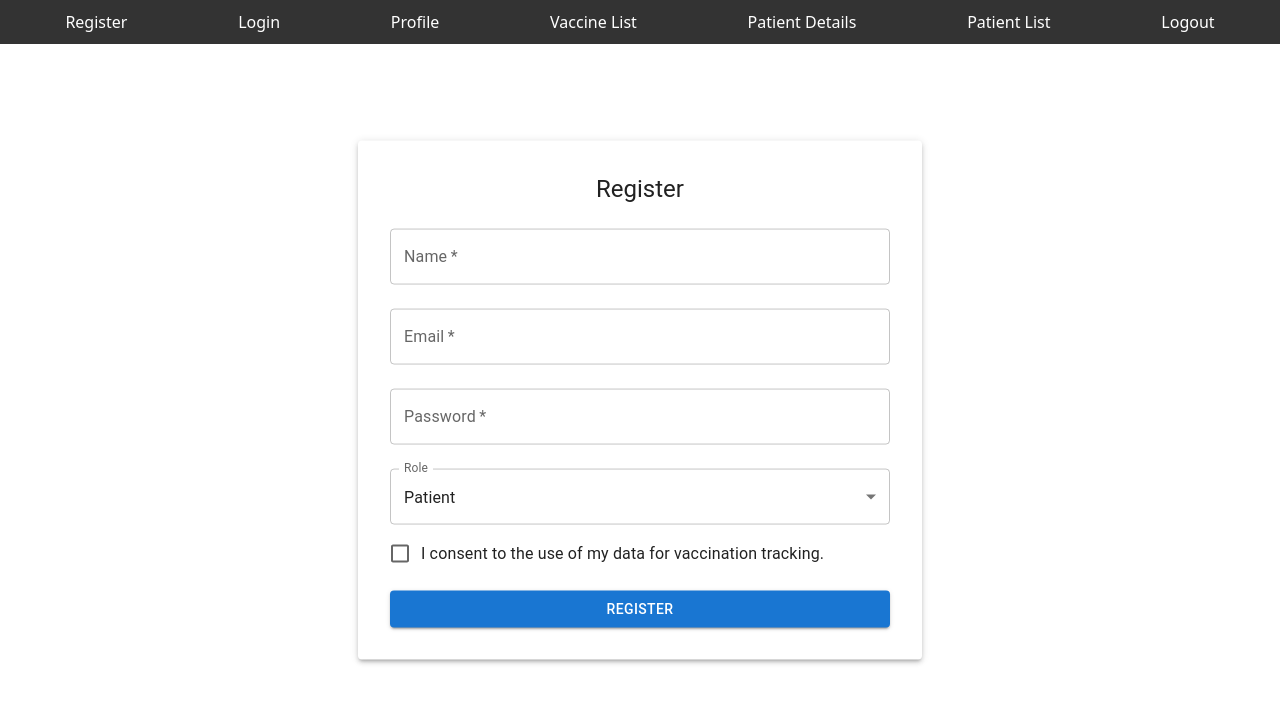
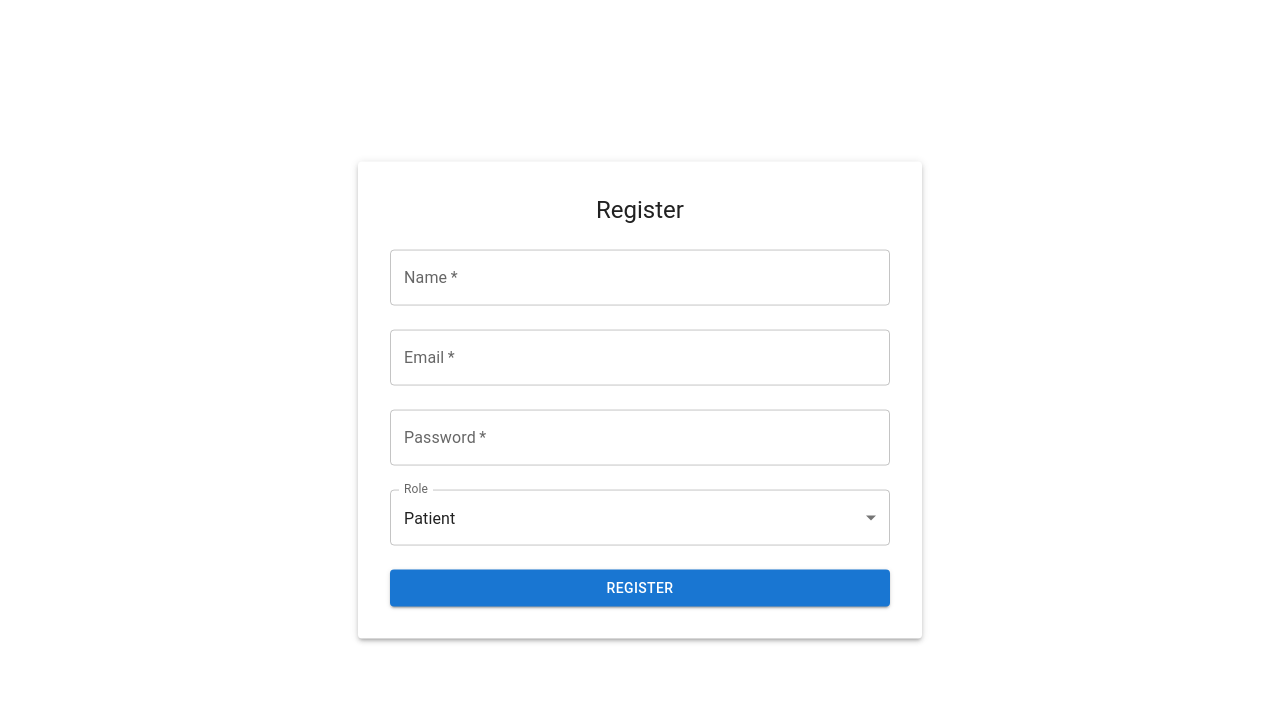
Before and after one commit to Rajan5928/vaccine-tracker-mvp, a React (Vite) app in the folder frontend/: page /register in a window 1280 px wide. Shown: the top 702 px of the page. Built offline with nearby package versions, Linux system fonts and the light colour scheme.

Commit message:
navigation bar handled

```diff
--- a/frontend/src/App.jsx
+++ b/frontend/src/App.jsx
@@ -13,33 +13,6 @@ import PatientList from './components/Provider/PatientList';
 const App = () => {
   return (
     <div>
-      {/* Navigation Bar */}
-      <nav style={styles.navbar}>
-        <ul style={styles.navList}>
-          <li style={styles.navItem}>
-            <Link to="/register" style={styles.navLink}>Register</Link>
-          </li>
-          <li style={styles.navItem}>
-            <Link to="/" style={styles.navLink}>Login</Link>
-          </li>
-          <li style={styles.navItem}>
-            <Link to="/patient/profile" style={styles.navLink}>Profile</Link>
-          </li>
-          <li style={styles.navItem}>
-            <Link to="/patient/vaccine-list" style={styles.navLink}>Vaccine List</Link>
-          </li>
-          <li style={styles.navItem}>
-            <Link to="/provider/patient-details" style={styles.navLink}>Patient Details</Link>
-          </li>
-          <li style={styles.navItem}>
-            <Link to="/provider/patient-list" style={styles.navLink}>Patient List</Link>
-          </li>
-          <li style={styles.navItem}>
-            <Link to="/" style={styles.navLink} onClick={() => localStorage.clear('role') } >Logout</Link>
-          </li>
-        </ul>
-      </nav>
-
       {/* Routes */}
       <Routes>
         {/* Public routes */}
@@ -74,27 +47,4 @@ const App = () => {
   );
 };
 
-// Inline styles for the navigation bar
-const styles = {
-  navbar: {
-    backgroundColor: '#333',
-    padding: '10px',
-  },
-  navList: {
-    listStyleType: 'none',
-    display: 'flex',
-    justifyContent: 'space-around',
-    margin: 0,
-    padding: 0,
-  },
-  navItem: {
-    margin: '0 10px',
-  },
-  navLink: {
-    color: 'white',
-    textDecoration: 'none',
-    fontSize: '16px',
-  },
-};
-
 export default App;
--- a/frontend/src/components/Auth/Login.jsx
+++ b/frontend/src/components/Auth/Login.jsx
@@ -8,12 +8,10 @@ import {
   InputLabel,
   Select,
   MenuItem,
-  Checkbox,
-  FormControlLabel,
   Paper,
 } from '@mui/material';
 import { useNavigate } from 'react-router-dom';
-import axios from '../../utils/api';
+// import axios from '../../utils/api';
 
 const Login = () => {
   const [form, setForm] = useState({
@@ -21,7 +19,6 @@ const Login = () => {
     email: '',
     password: '',
     role: 'patient',
-    consent: false,
   });
 
   const navigate = useNavigate();
@@ -35,21 +32,18 @@ const Login = () => {
   };
 
   const handleSubmit = async (e) => {
+    localStorage.setItem('role', form.role);
+    form.role === 'patient' ? navigate("/patient/vaccine-list") : navigate("/provider/patient-list");
     e.preventDefault();
 
-    if (!form.consent) {
-      alert('You must consent to data usage to register.');
-      return;
-    }
-
-    try {
-      await axios.post('/auth/register', form);
-      alert('Registration successful!');
-      navigate('/login');
-    } catch (err) {
-      console.error('Registration failed:', err.response?.data || err.message);
-      alert('Registration failed. Please try again.');
-    }
+    // try {
+    //   await axios.post('/auth/register', form);
+    //   alert('Registration successful!');
+    //   navigate('/login');
+    // } catch (err) {
+    //   console.error('Registration failed:', err.response?.data || err.message);
+    //   alert('Registration failed. Please try again.');
+    // }
   };
 
   return (
--- a/frontend/src/components/Auth/Registration.jsx
+++ b/frontend/src/components/Auth/Registration.jsx
@@ -13,7 +13,7 @@ import {
   Paper,
 } from '@mui/material';
 import { useNavigate } from 'react-router-dom';
-import axios from '../../utils/api';
+// import axios from '../../utils/api';
 
 const Registration = () => {
   const [form, setForm] = useState({
@@ -21,7 +21,6 @@ const Registration = () => {
     email: '',
     password: '',
     role: 'patient',
-    consent: false,
   });
 
   const navigate = useNavigate();
@@ -33,23 +32,20 @@ const Registration = () => {
       [name]: type === 'checkbox' ? checked : value,
     }));
   };
-
   const handleSubmit = async (e) => {
+    localStorage.setItem('role', form.role);
     e.preventDefault();
 
-    if (!form.consent) {
-      alert('You must consent to data usage to register.');
-      return;
-    }
+    form.role === 'patient' ? navigate("/patient/vaccine-list") : navigate("/provider/patient-list");
 
-    try {
-      await axios.post('/auth/register', form);
-      alert('Registration successful!');
-      navigate('/login');
-    } catch (err) {
-      console.error('Registration failed:', err.response?.data || err.message);
-      alert('Registration failed. Please try again.');
-    }
+    // try {
+    //   await axios.post('/auth/register', form);
+    //   alert('Registration successful!');
+    //   navigate('/login');
+    // } catch (err) {
+    //   console.error('Registration failed:', err.response?.data || err.message);
+    //   alert('Registration failed. Please try again.');
+    // }
   };
 
   return (
@@ -66,7 +62,7 @@ const Registration = () => {
           Register
         </Typography>
 
-        <form onSubmit={handleSubmit}>
+        <form>
           <TextField
             fullWidth
             label="Name"
@@ -112,23 +108,13 @@ const Registration = () => {
             </Select>
           </FormControl>
 
-          <FormControlLabel
-            control={
-              <Checkbox
-                checked={form.consent}
-                onChange={handleChange}
-                name="consent"
-              />
-            }
-            label="I consent to the use of my data for vaccination tracking."
-          />
-
           <Button
             type="submit"
             fullWidth
             variant="contained"
             color="primary"
             sx={{ mt: 2 }}
+            onClick={handleSubmit}
           >
             Register
           </Button>
--- a/frontend/src/components/Patient/Profile.jsx
+++ b/frontend/src/components/Patient/Profile.jsx
@@ -8,6 +8,7 @@ import {
   CircularProgress,
 } from '@mui/material';
 import axios from '../../utils/api';
+import Navbar from '../shared/navbar';
 
 const Profile = () => {
   const [loading, setLoading] = useState(true);
@@ -66,6 +67,8 @@ const Profile = () => {
   }
 
   return (
+    <>
+    <Navbar/>
     <Box
       sx={{
         minHeight: '100vh',
@@ -143,6 +146,8 @@ const Profile = () => {
         </form>
       </Paper>
     </Box>
+    </>
+
   );
 };
 
--- a/frontend/src/components/Patient/VaccineList.jsx
+++ b/frontend/src/components/Patient/VaccineList.jsx
@@ -13,6 +13,7 @@ import {
   CircularProgress,
 } from '@mui/material';
 import axios from '../../utils/api';
+import Navbar from '../shared/navbar';
 
 const VaccineList = () => {
   const [vaccines, setVaccines] = useState([
@@ -94,6 +95,8 @@ const VaccineList = () => {
   }
 
   return (
+    <>
+    <Navbar/>
     <Box sx={{ p: 4 }}>
       <Typography variant="h5" gutterBottom color='black'>
         Vaccination Schedule & Status
@@ -131,6 +134,7 @@ const VaccineList = () => {
         </Table>
       </TableContainer>
     </Box>
+    </>
   );
 };
 
--- a/frontend/src/components/Provider/PatientDetails.jsx
+++ b/frontend/src/components/Provider/PatientDetails.jsx
@@ -14,6 +14,7 @@ import {
   Button,
 } from '@mui/material';
 import axios from '../../utils/api';
+import Navbar from '../shared/navbar';
 
 const PatientDetails = () => {
   const [vaccines, setVaccines] = useState([
@@ -99,9 +100,11 @@ const PatientDetails = () => {
   }
 
   return (
+    <>
+    <Navbar/>
     <Box sx={{ p: 4 }}>
       <Typography variant="h5" gutterBottom color='black' >
-        Vaccination Schedule & Status
+        Vaccination Schedule & Status : Sankerdas
       </Typography>
 
       <TableContainer component={Paper}>
@@ -136,6 +139,7 @@ const PatientDetails = () => {
         </Table>
       </TableContainer>
     </Box>
+    </>
   );
 };
 
--- a/frontend/src/components/Provider/PatientList.jsx
+++ b/frontend/src/components/Provider/PatientList.jsx
@@ -1,28 +1,38 @@
-import * as React from 'react';
-import Table from '@mui/material/Table';
-import TableBody from '@mui/material/TableBody';
-import TableCell from '@mui/material/TableCell';
-import TableContainer from '@mui/material/TableContainer';
-import TableHead from '@mui/material/TableHead';
-import TableRow from '@mui/material/TableRow';
-import Paper from '@mui/material/Paper';
-import { useNavigate } from 'react-router-dom';
+import * as React from "react";
+import Table from "@mui/material/Table";
+import TableBody from "@mui/material/TableBody";
+import TableCell from "@mui/material/TableCell";
+import TableContainer from "@mui/material/TableContainer";
+import TableHead from "@mui/material/TableHead";
+import TableRow from "@mui/material/TableRow";
+import Paper from "@mui/material/Paper";
+import { useNavigate } from "react-router-dom";
+import Navbar from "../shared/navbar";
+import { Box } from "@mui/material";
+import Typography from "@mui/material/Typography";
 
 function createData(name, email) {
   return { name, email };
 }
 
 const rows = [
-  createData('Sundaram', 'sundar833@gmail.com'),
-  createData('Kirthi', 'kirthi833@gmail.com'),
+  createData("Sankerdas", "sanker@gmail.com"),
+  createData("Kirthi", "kirthi833@gmail.com"),
 ];
 
 export default function PatientList() {
   const navigate = useNavigate();
   return (
+    <>
+      <Navbar />
+      <Box sx={{ p: 4 }}>
+        <Typography variant="h5" gutterBottom color="black">
+          Patient List
+        </Typography>
+
         <TableContainer component={Paper}>
           <Table sx={{ minWidth: 650 }} aria-label="simple table">
-        <TableHead>
+            <TableHead sx={{ bgcolor: "#f0f0f0" }}>
               <TableRow>
                 <TableCell>Patient Name</TableCell>
                 <TableCell>Email</TableCell>
@@ -32,8 +42,10 @@ export default function PatientList() {
               {rows.map((row) => (
                 <TableRow
                   key={row.name}
-              sx={{ '&:last-child td, &:last-child th': { border: 0 } }}
-              onClick={()=> {navigate('/provider/patient-details')}}
+                  sx={{ "&:last-child td, &:last-child th": { border: 0 } }}
+                  onClick={() => {
+                    navigate("/provider/patient-details");
+                  }}
                 >
                   <TableCell component="th" scope="row">
                     {row.name}
@@ -44,5 +56,7 @@ export default function PatientList() {
             </TableBody>
           </Table>
         </TableContainer>
+      </Box>
+    </>
   );
 }
--- /dev/null
+++ b/frontend/src/components/shared/navbar.jsx
@@ -0,0 +1,78 @@
+import React from "react";
+import { Link } from "react-router-dom";
+
+const Navbar = () => {
+  const styles = {
+    navbar: {
+      backgroundColor: "#333",
+      padding: "10px",
+    },
+    navList: {
+      display: "flex",
+      listStyleType: "none",
+      justifyContent: "start",
+      margin: 0,
+      padding: 0,
+    },
+    navItem: {
+      margin: "0 10px",
+    },
+    navLink: {
+      color: "white",
+      textDecoration: "none",
+      fontSize: "16px",
+      padding: "8px 16px", // Add padding for button-like appearance
+      backgroundColor: "#007BFF", // Button background color
+      border: "none", // Remove border
+      borderRadius: "4px", // Rounded corners
+      display: "inline-block", // Ensure proper button-like display
+      textAlign: "center", // Center text
+      cursor: "pointer", // Pointer cursor on hover
+    },
+    navLinkHover: {
+      backgroundColor: "#0056b3", // Darker background on hover
+    },
+  };
+
+  return (
+    <nav style={styles.navbar}>
+      <ul style={styles.navList}>
+        {localStorage.getItem("role") === "patient" && (
+          <>
+            <li style={styles.navItem}>
+              <Link to="/patient/profile" style={styles.navLink}>
+                Profile
+              </Link>
+            </li>
+            <li style={styles.navItem}>
+              <Link to="/patient/vaccine-list" style={styles.navLink}>
+                Vaccine List
+              </Link>
+            </li>
+          </>
+        )}
+        {localStorage.getItem("role") === "provider" && (
+          <>
+            <li style={styles.navItem}>
+              <Link to="/provider/patient-list" style={styles.navLink}>
+                Patient List
+              </Link>
+            </li>
+          </>
+        )}
+
+        <li style={styles.navItem}>
+          <Link
+            to="/"
+            style={styles.navLink}
+            onClick={() => localStorage.clear("role")}
+          >
+            Logout
+          </Link>
+        </li>
+      </ul>
+    </nav>
+  );
+};
+
+export default Navbar;
--- a/frontend/src/utils/api.js
+++ b/frontend/src/utils/api.js
@@ -2,7 +2,7 @@ import axios from 'axios';
 
 // Create an Axios instance with default settings
 const api = axios.create({
-  baseURL: 'http://localhost:5000/api', // Update this to match your backend URL
+  baseURL: 'http://localhost:5000/api/', // Update this to match your backend URL
   headers: {
     'Content-Type': 'application/json',
   },
```
Lines whose indentation alone changed are shown as unchanged.
